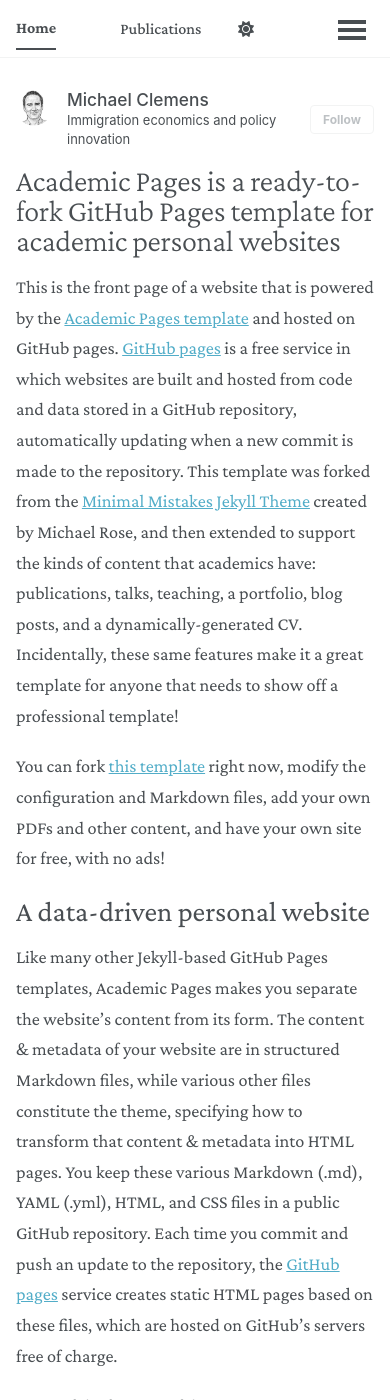
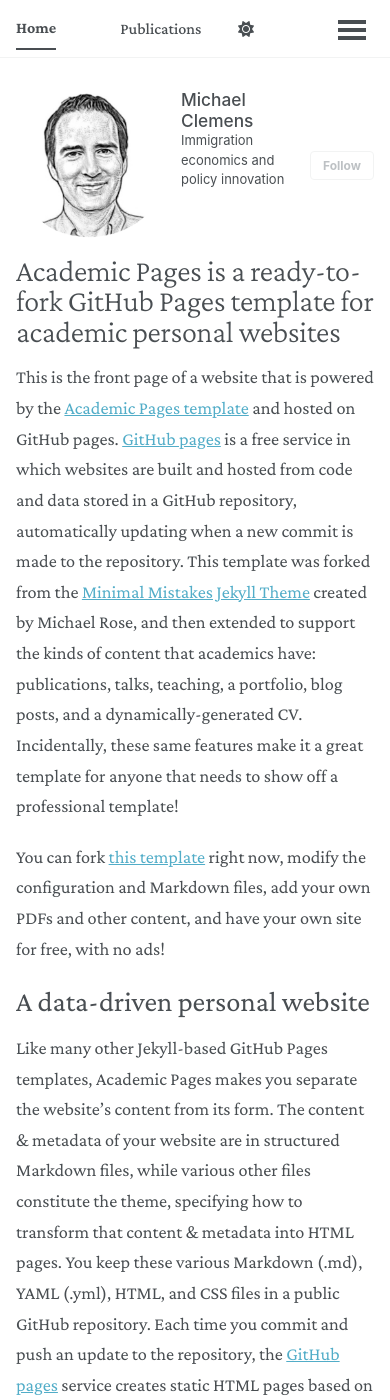
Before and after one commit to mcleme25/mcleme25.github.io, a Jekyll site: the page built from _pages/about.md, in a window 390 px wide and 1400 px high. Built offline with Jekyll 4.4.1, drawn with Linux system fonts in a browser that asks for light colours; a script bundle is joined from its source files by our own code; library files that are not in the unit come from our copies.

Commit message:
Update custom.css

```diff
--- a/assets/css/custom.css
+++ b/assets/css/custom.css
@@ -69,25 +69,24 @@ h6,
 /* Mobile-only adjustments */
 @media screen and (max-width: 768px) {
 
-  /* Make main page text slightly larger on phones */
   .page__content {
     font-size: 1.14em;
     line-height: 1.68;
   }
 
-  /* Make sidebar / author text slightly larger on phones */
   .author__content,
   .author__bio,
   .author__urls {
     font-size: 1.08em;
   }
 
-  /* Make the author/avatar image slightly larger on phones */
+  .author__avatar,
   .author__avatar img {
-    max-width: 140px;
+    width: 150px !important;
+    max-width: 150px !important;
+    height: auto !important;
   }
 
-  /* Make page title slightly larger on phones */
   .page__title {
     font-size: 1.9em;
   }
```
